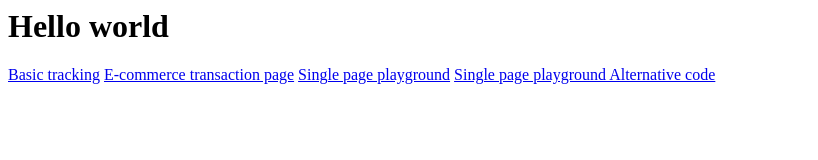
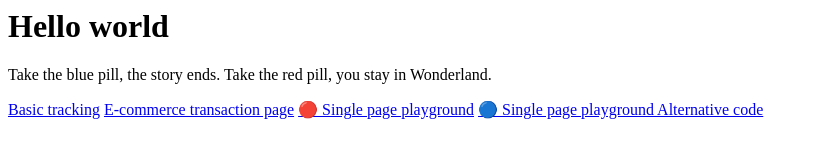
Before and after one commit to roelwillems/test, a plain HTML site: page index.html in a window 1280 px wide. Shown: the whole page, without its empty margins (0-818 px from the left). Drawn offline with Linux system fonts and the light colour scheme.

Commit message:
Update index.html

```diff
--- a/index.html
+++ b/index.html
@@ -1,6 +1,7 @@
 <h1>Hello world</h1>
+<p>Take the blue pill, the story ends. Take the red pill, you stay in Wonderland.</p>
 
 <a href="https://roelwillems.github.io/test/basic-tracking.html">Basic tracking</a>
 <a href="https://roelwillems.github.io/test/confirmation-page.html">E-commerce transaction page</a>
-<a href="https://roelwillems.github.io/test/single-page-app.html#!home">Single page playground</a>
-<a href="https://roelwillems.github.io/test/single-page-app-alt.html#!home">Single page playground Alternative code</a>
+<a href="https://roelwillems.github.io/test/single-page-app.html#!home">🔴 Single page playground</a>
+<a href="https://roelwillems.github.io/test/single-page-app-alt.html#!home">🔵 Single page playground Alternative code</a>
```
